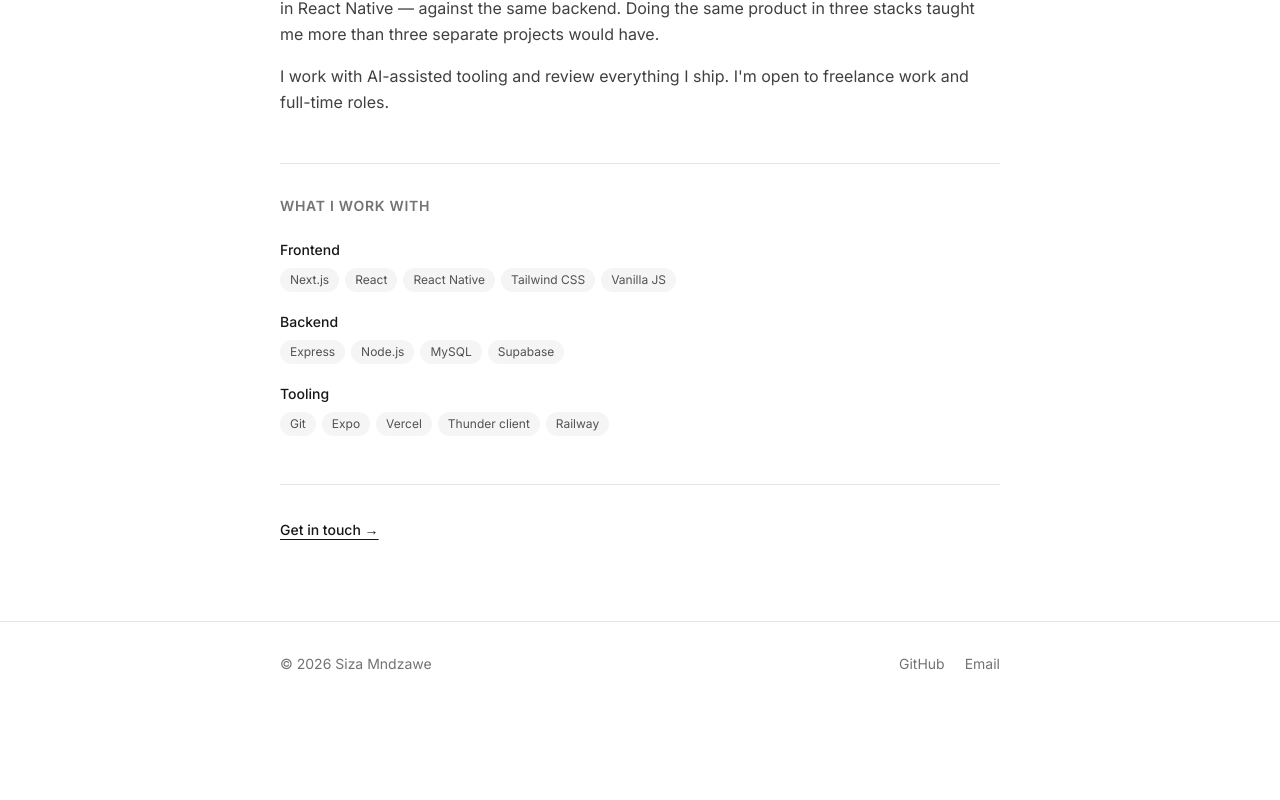
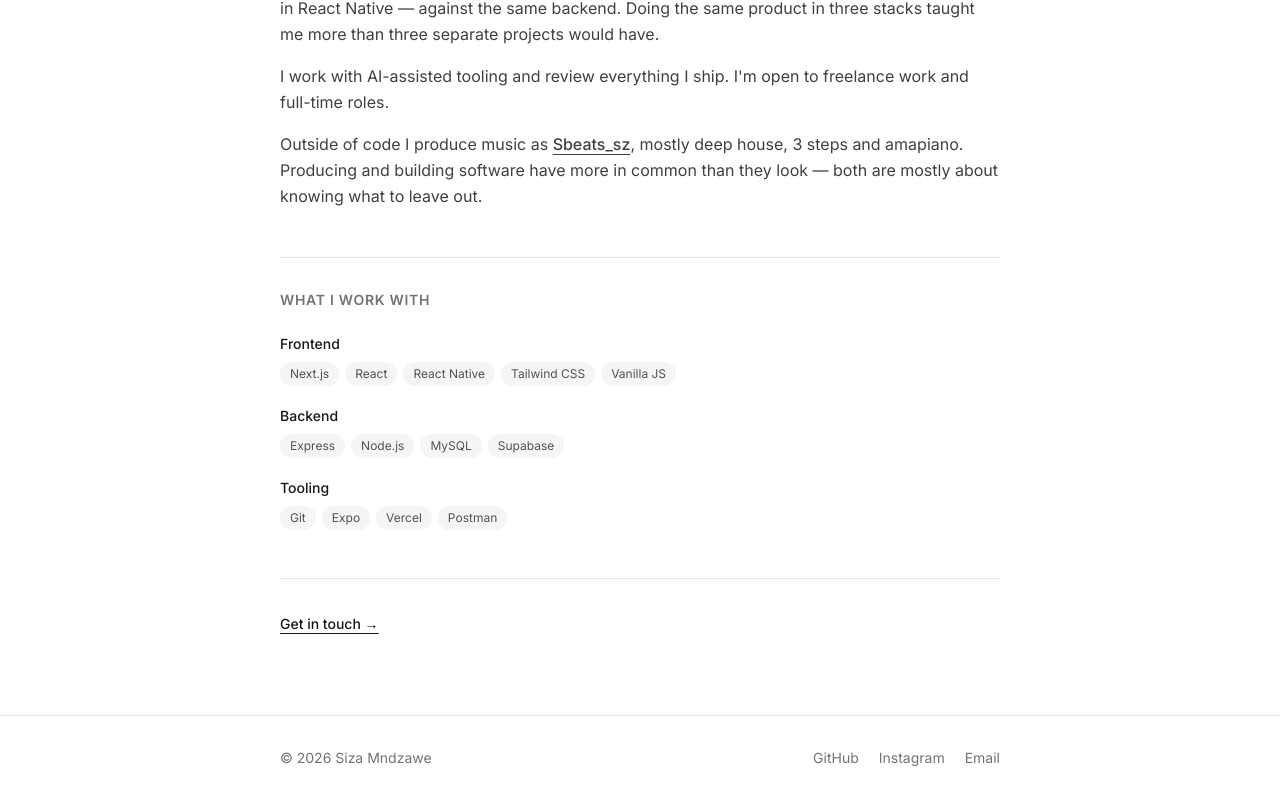
Before and after one commit to Sizasutfu/siza-portfolio, a Next.js app: page /about in a window 1280 px wide. Shown: the part 430-1230 px from the top of the page. Before the commit the page ends 1136 px from the top, so only its background shows below. Built offline with nearby package versions, Linux system fonts and the light colour scheme.

Commit message:
Add Person schema and link music profile

```diff
--- a/src/app/about/page.tsx
+++ b/src/app/about/page.tsx
@@ -4,7 +4,7 @@
 export const metadata: Metadata = {
   title: "About",
   description:
-    "Full-stack developer working with Next.js, React Native, Express and MySQL.",
+    "Full-stack developer and music producer from Eswatini, working with Next.js, React Native, Express and MySQL.",
 };
 
 const stack = [
@@ -18,7 +18,7 @@
   },
   {
     label: "Tooling",
-    items: ["Git", "Expo", "Vercel", "Thunder client", "Railway"],
+    items: ["Git", "Expo", "Vercel", "Postman"],
   },
 ];
 
@@ -67,6 +67,20 @@
           I work with AI-assisted tooling and review everything I ship. I'm
           open to freelance work and full-time roles.
         </p>
+        <p>
+          Outside of code I produce music as{" "}
+          <a
+            href="https://www.instagram.com/sbeats_sz"
+            target="_blank"
+            rel="noreferrer"
+            className="font-medium underline underline-offset-4 transition hover:opacity-70"
+          >
+            Sbeats_sz
+          </a>
+          , mostly deep house, 3 steps and amapiano. Producing and building software
+          have more in common than they look — both are mostly about knowing
+          what to leave out.
+        </p>
       </div>
 
       <section className="space-y-6 border-t border-neutral-200 pt-8 dark:border-neutral-800">
--- a/src/app/layout.tsx
+++ b/src/app/layout.tsx
@@ -20,6 +20,34 @@
     "Full-stack developer building web and mobile apps with Next.js, React Native and Express.",
 };
 
+const personSchema = {
+  "@context": "https://schema.org",
+  "@type": "Person",
+  name: "Siza Mndzawe",
+  alternateName: ["Sbeats_sz", "King Pele"],
+  url: "https://portfolio.circlenet.social",
+  email: "sutfusiza@gmail.com",
+  jobTitle: "Full-Stack Developer",
+  description:
+    "Full-Stack Developer and music producer from Eswatini. I build web and mobile apps with Next.js, React Native and Express.",
+  sameAs: [
+    "https://github.com/Sizasutfu",
+    "https://www.instagram.com/sbeats_sz",
+    "https://www.facebook.com/profile.php?id=100080187507190",
+  ],
+  knowsAbout: [
+    "Next.js",
+    "React Native",
+    "Express",
+    "MySQL",
+    "Supabase",
+    "WebSockets",
+    "Music production",
+    "Deep house",
+    "Amapiano",
+  ],
+};
+
 const themeScript = `
 try {
   var stored = localStorage.getItem('theme');
@@ -39,6 +67,10 @@
     >
       <head>
         <script dangerouslySetInnerHTML={{ __html: themeScript }} />
+        <script
+          type="application/ld+json"
+          dangerouslySetInnerHTML={{ __html: JSON.stringify(personSchema) }}
+        />
       </head>
       <body className="flex min-h-dvh flex-col bg-white font-sans text-neutral-900 antialiased dark:bg-neutral-950 dark:text-neutral-100">
         <Navbar />
--- a/src/components/Footer.tsx
+++ b/src/components/Footer.tsx
@@ -2,6 +2,7 @@
 
 const socials = [
   { label: "GitHub", href: "https://github.com/Sizasutfu" },
+  { label: "Instagram", href: "https://www.instagram.com/sbeats_sz" },
   { label: "Email", href: "mailto:sutfusiza@gmail.com" },
 ];
 
@@ -10,7 +11,7 @@
     <footer className="border-t border-neutral-200 dark:border-neutral-800">
       <div className="mx-auto flex max-w-3xl flex-col gap-4 px-6 py-8 text-sm text-neutral-500 sm:flex-row sm:items-center sm:justify-between dark:text-neutral-400">
         <p>© {new Date().getFullYear()} Siza Mndzawe</p>
-        <div className="flex gap-5">
+        <div className="flex flex-wrap gap-5">
           {socials.map((s) => (
             <Link
               key={s.href}
```
